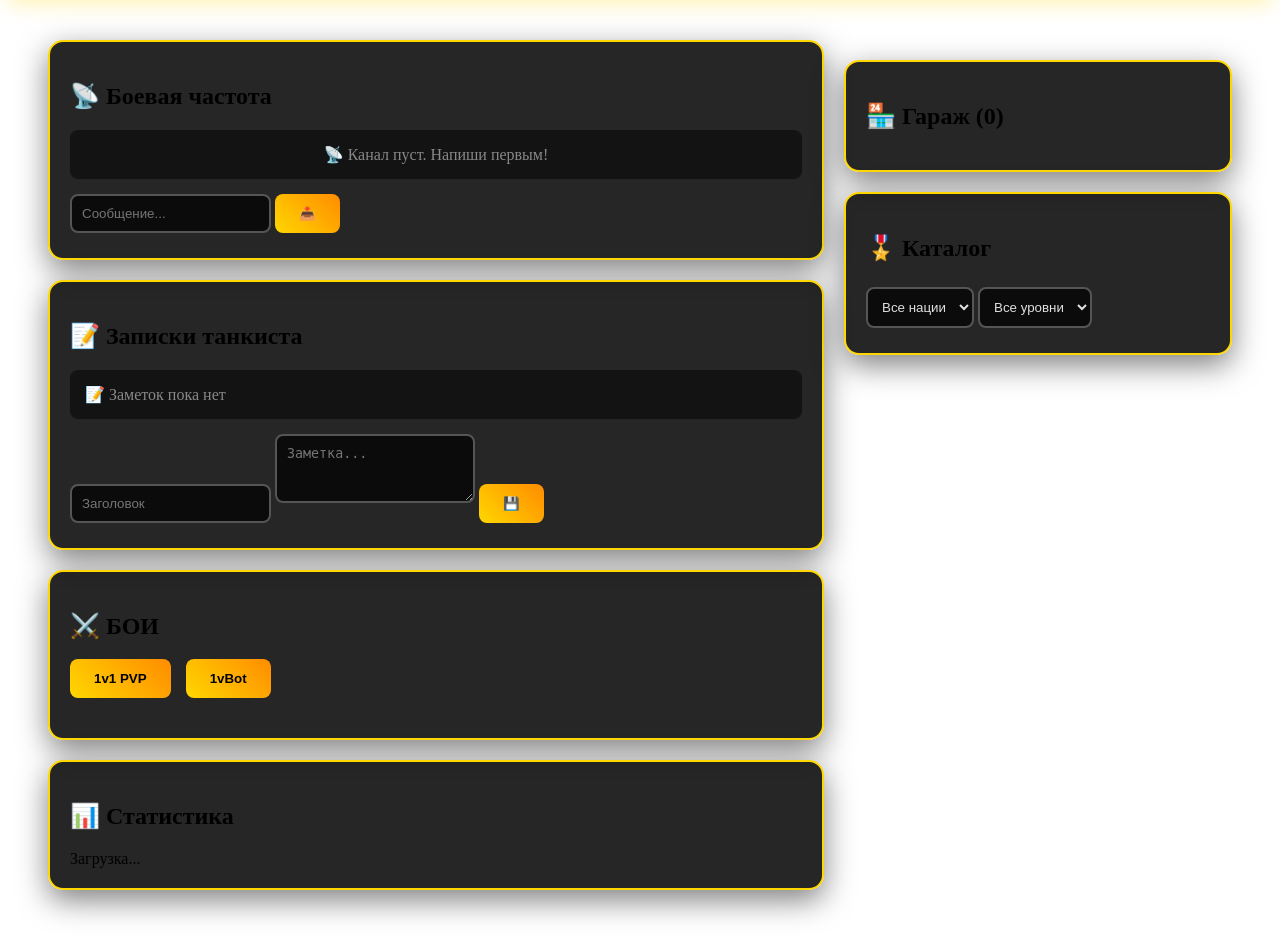
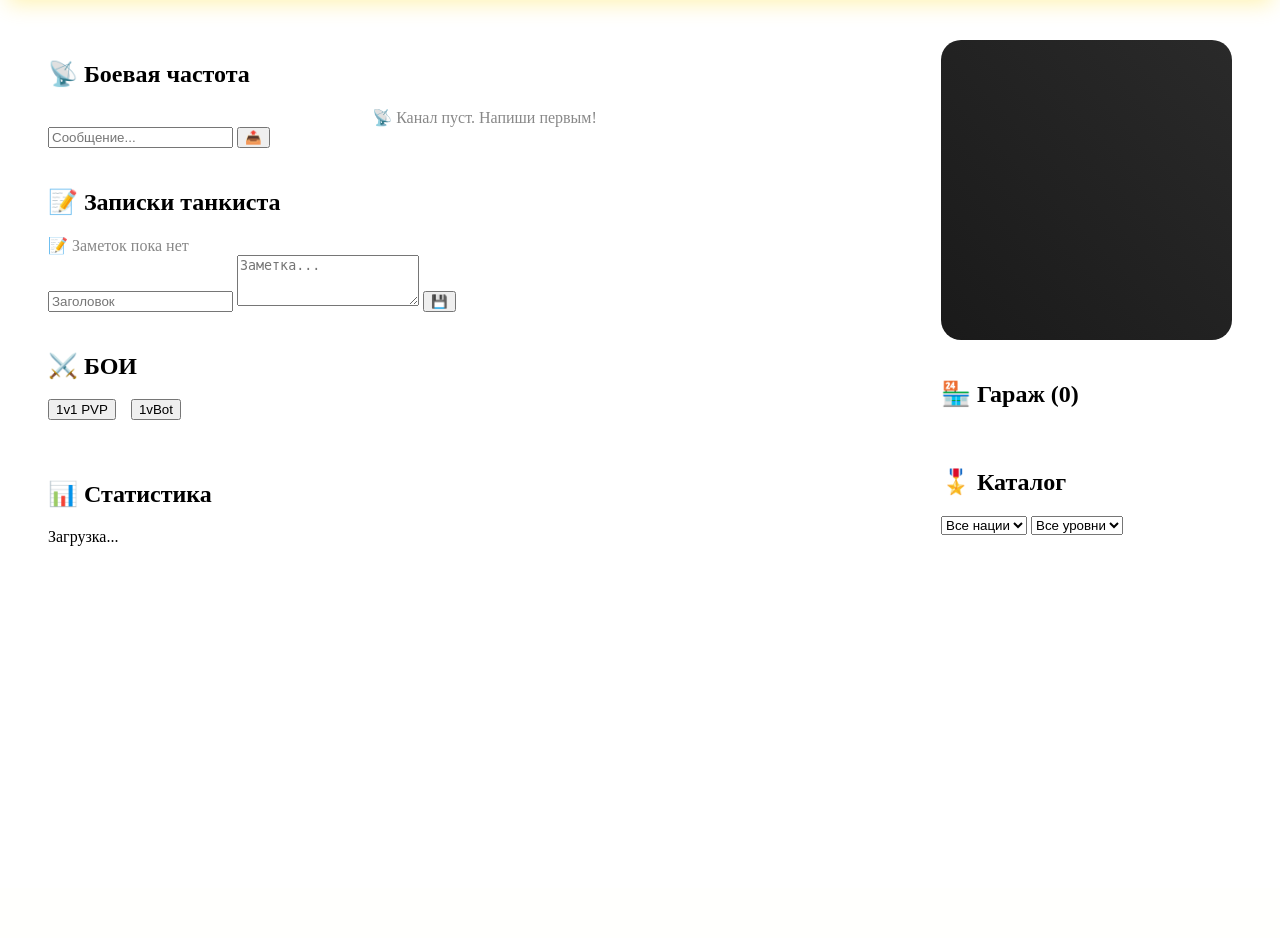
Before and after one commit to lCatapl/-3AnUCKU_TAHKUCTA, a Flask app: page / in a window 1280 px wide. Shown: the part 98-1036 px from the top of the page. After the commit the page ends 644 px from the top, so only its background shows below. Run offline with Flask 3, Linux system fonts and the light colour scheme; data that the repository does not hold is empty.

Commit message:
Update style.css

```diff
--- a/static/style.css
+++ b/static/style.css
@@ -1,110 +1,31 @@
 .main-container {
     display: flex;
-    min-height: calc(100vh - 60px);
+    min-height: 100vh;
     gap: 20px;
     padding: 20px;
-    max-width: 1400px;
-    margin: 0 auto;
 }
-
 .left-panel {
-    flex: 2; /* 2/3 ширины */
+    flex: 3; /* 75% */
     display: flex;
     flex-direction: column;
     gap: 20px;
 }
-
 .right-panel {
-    flex: 1; /* 1/3 ширины */
+    flex: 1; /* 25% */
     display: flex;
     flex-direction: column;
     gap: 20px;
 }
-
-.hud, .section {
-    background: rgba(0,0,0,0.85);
-    border: 2px solid #ffd700;
-    border-radius: 15px;
-    padding: 20px;
-    box-shadow: 0 10px 30px rgba(0,0,0,0.5);
+.tank-zone {
+    height: 300px;
+    background: linear-gradient(45deg, #1a1a1a, #2a2a2a);
+    border-radius: 20px;
+    position: relative;
+    overflow: hidden;
 }
-
-.hud h1 {
-    color: #ffd700;
-    text-align: center;
-    margin-bottom: 20px;
-    text-shadow: 0 0 20px #ffd700;
-}
-
-button {
-    background: linear-gradient(45deg, #ffd700, #ff8c00);
-    border: none;
-    padding: 12px 24px;
-    color: #000;
-    font-weight: bold;
-    border-radius: 8px;
-    cursor: pointer;
-    transition: all 0.3s;
-}
-
-button:hover {
-    transform: scale(1.05);
-    box-shadow: 0 5px 20px rgba(255,215,0,0.4);
-}
-
-input, select, textarea {
-    background: rgba(0,0,0,0.7);
-    border: 2px solid #555;
-    color: #e0e0e0;
-    padding: 10px;
-    border-radius: 8px;
-    margin: 5px 0;
-}
-
-#chat-container, #notes-list {
-    background: rgba(0,0,0,0.5);
-    border-radius: 8px;
-    padding: 15px;
-    max-height: 200px;
-    overflow-y: auto;
-    margin: 10px 0;
-}
-
-.tank-grid {
-    display: grid;
-    grid-template-columns: repeat(auto-fill, minmax(120px, 1fr));
-    gap: 10px;
-    max-height: 500px;
-    overflow-y: auto;
-}
-
-.tank-card {
-    background: linear-gradient(145deg, #3a3a3a, #222);
-    border: 2px solid #666;
-    border-radius: 10px;
-    padding: 10px;
-    cursor: pointer;
-    transition: all 0.3s;
-    text-align: center;
-    font-size: 12px;
-}
-
-.tank-card:hover {
-    border-color: #ffd700;
-    transform: translateY(-5px);
-    box-shadow: 0 10px 25px rgba(255,215,0,0.3);
-}
-
-.tank-info {
-    position: fixed;
+.tank-container {
+    position: absolute;
     top: 50%;
     left: 50%;
     transform: translate(-50%, -50%);
-    background: rgba(0,0,0,0.95);
-    border: 3px solid #ffd700;
-    border-radius: 15px;
-    padding: 30px;
-    max-width: 500px;
-    z-index: 1000;
-    display: none;
 }
```
